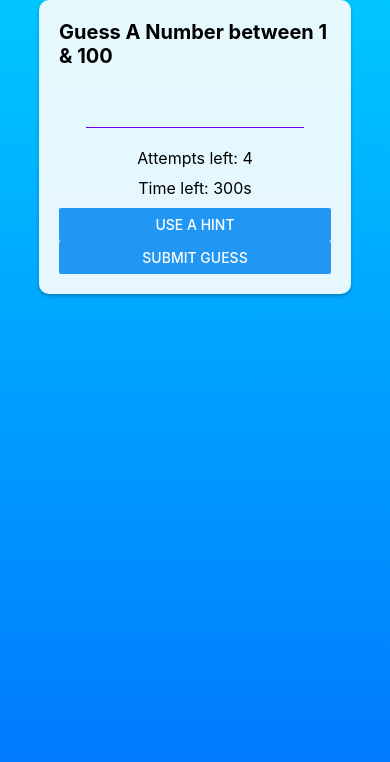
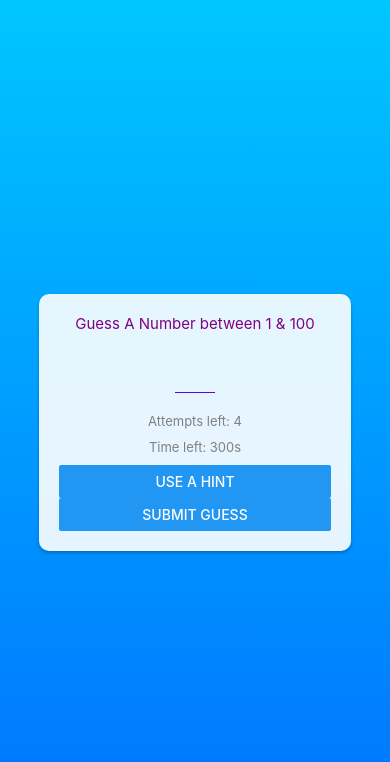
Before and after one commit to cold-flatwhite/Assignment1, a React Native app: screen / in a window 390 px wide. Shown: the top 762 px of the page. Built offline with nearby package versions, Linux system fonts and the light colour scheme.

Commit message:
updated the handleSubmitGuess function for the button submit

```diff
--- a/App.js
+++ b/App.js
@@ -28,8 +28,10 @@ export default function App() {
       colors={["#00c6ff", "#0072ff"]}
       style={styles.gradientStyle}
     >
-      {(screen === "start" ||
-        screen === "confirm") && <StartScreen onStart={handleStart} />}
+      <View style={styles.container}>
+        {(screen === "start" || screen === "confirm") && (
+          <StartScreen onStart={handleStart} />
+        )}
         {screen === "confirm" && (
           <ConfirmScreen
             visible={screen === "confirm"}
@@ -41,6 +43,7 @@ export default function App() {
         )}
         {screen === "game" && <GameScreen />}
         <StatusBar style="auto" />
+      </View>
     </LinearGradient>
   );
 }
@@ -51,5 +54,10 @@ const styles = StyleSheet.create({
     width: "100%",
     alignItems: "center",
   },
-
+  container: {
+    flex: 1,
+    width : '100%',
+    justifyContent: "center",
+    alignItems: "center",
+  },
 });
--- a/screens/GameScreen.js
+++ b/screens/GameScreen.js
@@ -1,10 +1,17 @@
-import React, {useState} from 'react';
-import { StyleSheet, View, Text, TextInput, Button} from 'react-native';
+import React, { useState } from "react";
+import { StyleSheet, View, Text, TextInput, Button } from "react-native";
 
 const GameScreen = () => {
+  const [randomNumber, setRandomNumber] = useState(
+    () => Math.floor(Math.random() * 100) + 1
+  );
   const [guess, setGuess] = useState("");
   const [attempts, setAttempts] = useState(4);
   const [timer, setTimer] = useState(300);
+
+  const handleSubmitGuess = () => {
+    console.log(randomNumber);
+  }
 
   return (
     <View style={styles.gameContainer}>
@@ -19,15 +26,14 @@ const GameScreen = () => {
       <Text style={styles.text}>Time left: {timer}s</Text>
       <View style={styles.buttonContainer}>
         <Button title="Use a Hint" />
-          <Button title="Submit Guess"  />
+        <Button title="Submit Guess" onPress={handleSubmitGuess} />
         </View>
-
     </View>
   );
-}
+};
 
 const styles = StyleSheet.create({
-    gameContainer : {
+  gameContainer: {
     width: "80%",
     backgroundColor: "rgba(255, 255, 255, 0.9)",
     borderRadius: 10,
@@ -40,25 +46,27 @@ const styles = StyleSheet.create({
     alignItems: "center",
   },
   header: {
-        fontSize: 20,
-        fontWeight: "bold",
+    fontSize: 15,
+    color: "purple",
     marginBottom: 20,
   },
   input: {
     height: 40,
+    width: 40,
     borderColor: "#6200ee",
     borderBottomWidth: 1,
     color: "#6200ee",
     marginBottom: 20,
   },
   text: {
-        fontSize: 16,
+    fontSize: 13,
     marginBottom: 10,
+    color: "grey",
   },
   buttonContainer: {
     justifyContent: "space-between",
     width: "100%",
   },
-})
+});
 
 export default GameScreen;
--- a/screens/StartScreen.js
+++ b/screens/StartScreen.js
@@ -48,7 +48,6 @@ const StartScreen = ({ onStart }) => {
       colors={["#00c6ff", "#0072ff"]}
       style={styles.gradientStyle}
     >
-      <View style={styles.container}>
         <Text style={styles.headerStyle}>Welcome</Text>
         <View style={styles.bodyContainer}>
           <Text style={styles.textColor}>Name: </Text>
@@ -86,7 +85,6 @@ const StartScreen = ({ onStart }) => {
             />
           </View>
         </View>
-      </View>
     </LinearGradient>
   );
 };
```
Lines whose indentation alone changed are shown as unchanged.
